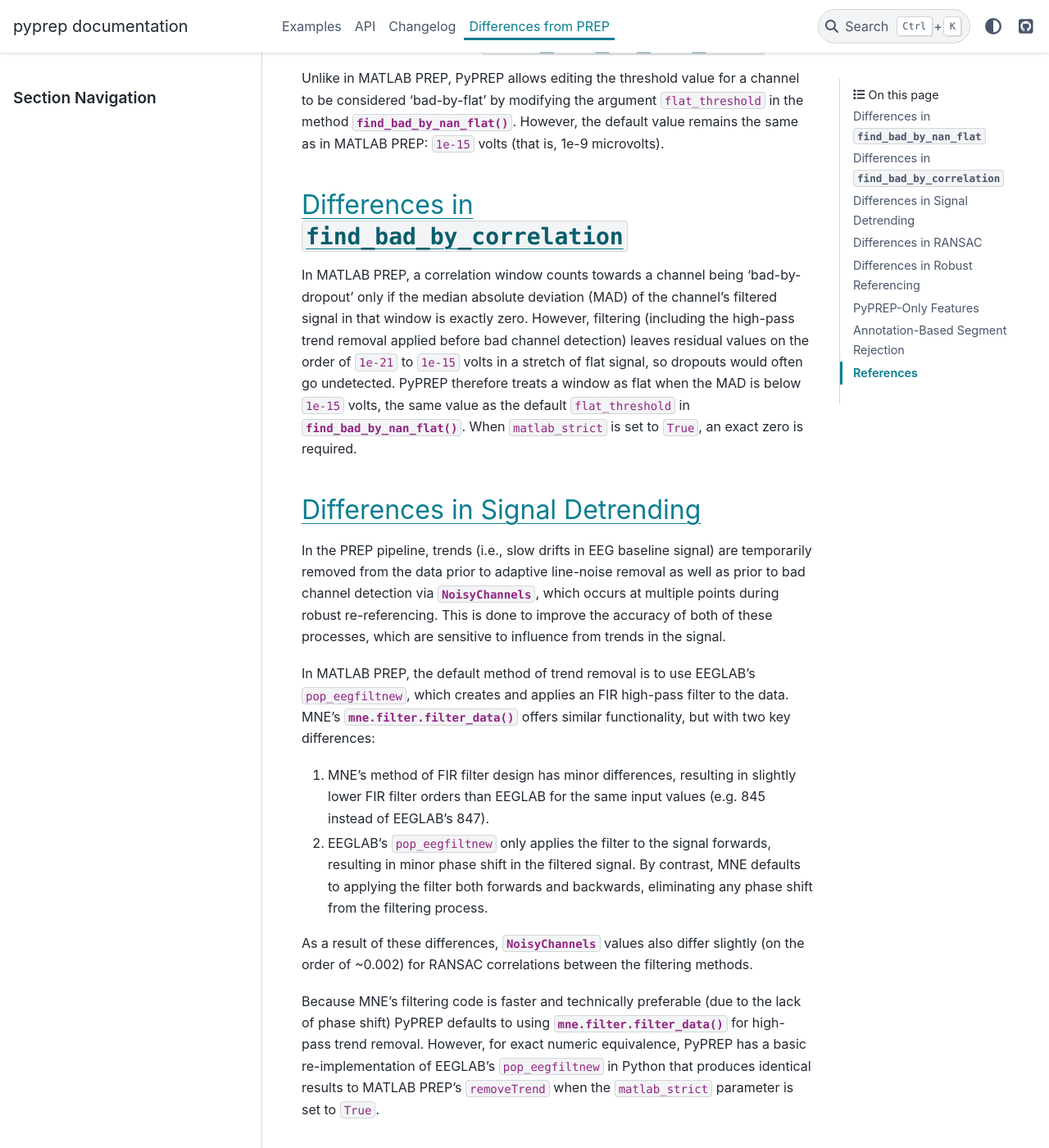
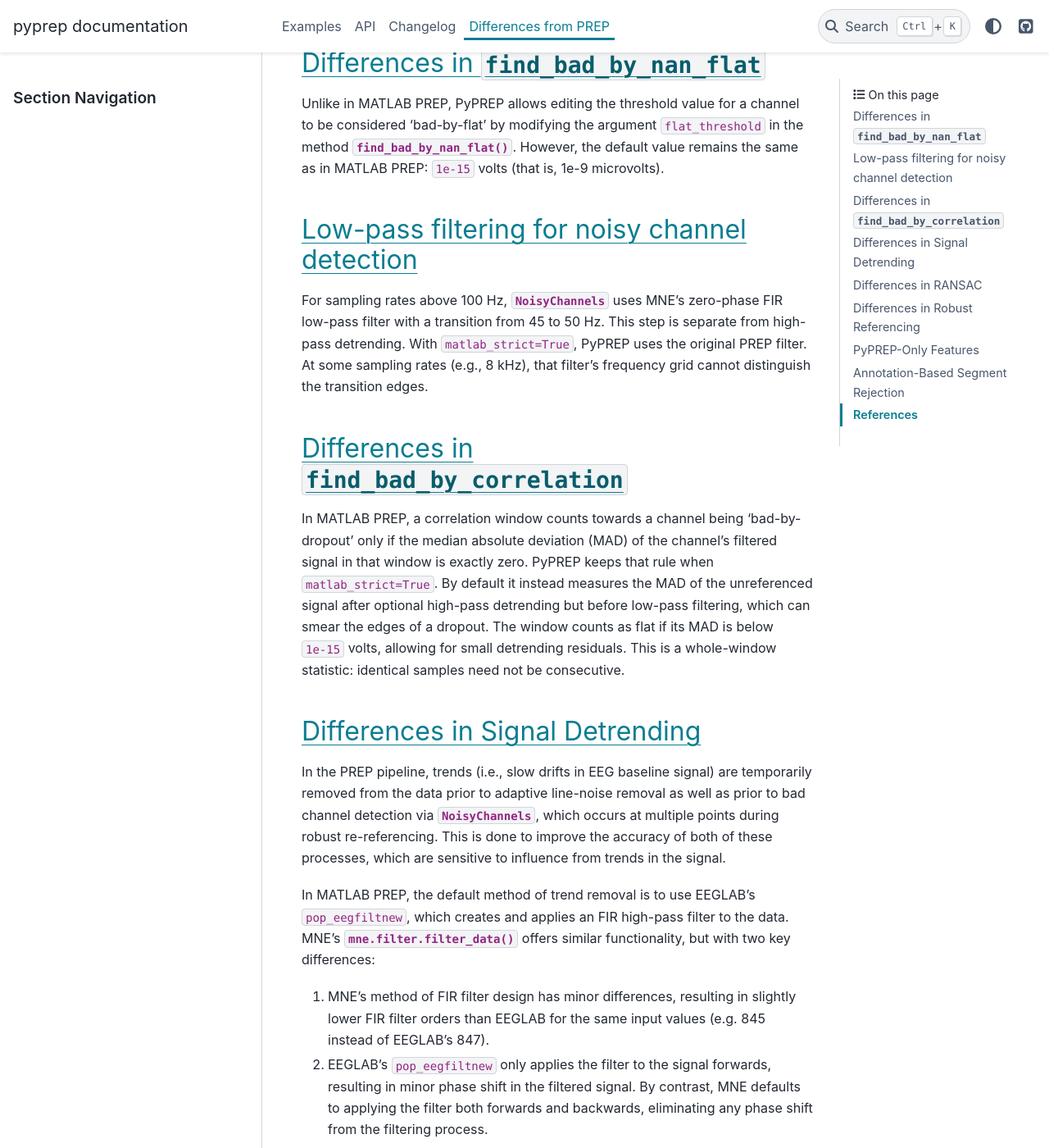
Before and after one commit to sappelhoff/pyprep, a Sphinx documentation site: the page built from docs/matlab_differences.rst, in a window 1280 px wide and 1400 px high, scrolled down 1023 px. Shown: the whole window at 82% size. Built offline with Sphinx 7.4.7 and the PyData theme 0.15.4, drawn with Linux system fonts in a browser that asks for light colours; the version number could not be read and is left out; some of the changed text lies outside the part shown.

Commit message:
Use MNE low-pass filtering in NoisyChannels to support high sampling rates (#220)
NoisyChannels now low-pass filters with MNE in default mode, so sampling rates such as
8 kHz no longer crash the MATLAB PREP filter design. Dropouts are detected from the MAD
of the signal before low-pass filtering, and a correlation window with fewer than two
usable channels no longer crashes. MATLAB-strict mode keeps the original filter and
raises a clear error when its frequency grid cannot resolve the transition band.

```diff
--- a/docs/authors.rst
+++ b/docs/authors.rst
@@ -3,6 +3,7 @@
 .. _Austin Hurst: https://github.com/a-hurst
 .. _Ayush Agarwal: https://github.com/Ayush-Devs
 .. _Christian O'Reilly: https://github.com/christian-oreilly
+.. _Daria Agafonova: https://github.com/viranovskaya
 .. _Jonte Dancker: https://github.com/joDancker/
 .. _Mathieu Scheltienne: https://github.com/mscheltienne
 .. _Nabil Alibou: https://github.com/nabilalibou
--- a/docs/changelog.rst
+++ b/docs/changelog.rst
@@ -26,7 +26,7 @@ Version 0.11.0 (unreleased)
 
 Changelog
 ~~~~~~~~~
-- Nothing yet
+- :class:`~pyprep.NoisyChannels` now uses MNE for low-pass filtering in default mode. This changes results at all sampling rates above 100 Hz and allows rates such as 8 kHz. Dropouts are checked before low-pass filtering. MATLAB-strict mode retains the original filter and reports when its frequency grid cannot resolve the transition. Fixed a crash when fewer than two usable channels remain in a correlation window, by `Daria Agafonova`_ (:gh:`220`)
 
 .. _changes_0_10_0:
 
--- a/docs/matlab_differences.rst
+++ b/docs/matlab_differences.rst
@@ -27,18 +27,26 @@ in the method :meth:`~pyprep.NoisyChannels.find_bad_by_nan_flat`.
 However, the default value remains the same as in MATLAB PREP: ``1e-15`` volts
 (that is, 1e-9 microvolts).
 
+Low-pass filtering for noisy channel detection
+----------------------------------------------
+
+For sampling rates above 100 Hz, :class:`~pyprep.NoisyChannels` uses MNE's
+zero-phase FIR low-pass filter with a transition from 45 to 50 Hz. This step
+is separate from high-pass detrending. With ``matlab_strict=True``, PyPREP
+uses the original PREP filter. At some sampling rates (e.g., 8 kHz), that
+filter's frequency grid cannot distinguish the transition edges.
+
 Differences in ``find_bad_by_correlation``
 ------------------------------------------
 
 In MATLAB PREP, a correlation window counts towards a channel being
 'bad-by-dropout' only if the median absolute deviation (MAD) of the channel's
-filtered signal in that window is exactly zero. However, filtering (including
-the high-pass trend removal applied before bad channel detection) leaves
-residual values on the order of ``1e-21`` to ``1e-15`` volts in a stretch of
-flat signal, so dropouts would often go undetected. PyPREP therefore treats a
-window as flat when the MAD is below ``1e-15`` volts, the same value as the
-default ``flat_threshold`` in :meth:`~pyprep.NoisyChannels.find_bad_by_nan_flat`.
-When ``matlab_strict`` is set to ``True``, an exact zero is required.
+filtered signal in that window is exactly zero. PyPREP keeps that rule when
+``matlab_strict=True``. By default it instead measures the MAD of the
+unreferenced signal after optional high-pass detrending but before low-pass
+filtering, which can smear the edges of a dropout. The window counts as flat
+if its MAD is below ``1e-15`` volts, allowing for small detrending residuals.
+This is a whole-window statistic: identical samples need not be consecutive.
 
 
 Differences in Signal Detrending
```
Also changed, not shown: 5 other files.
